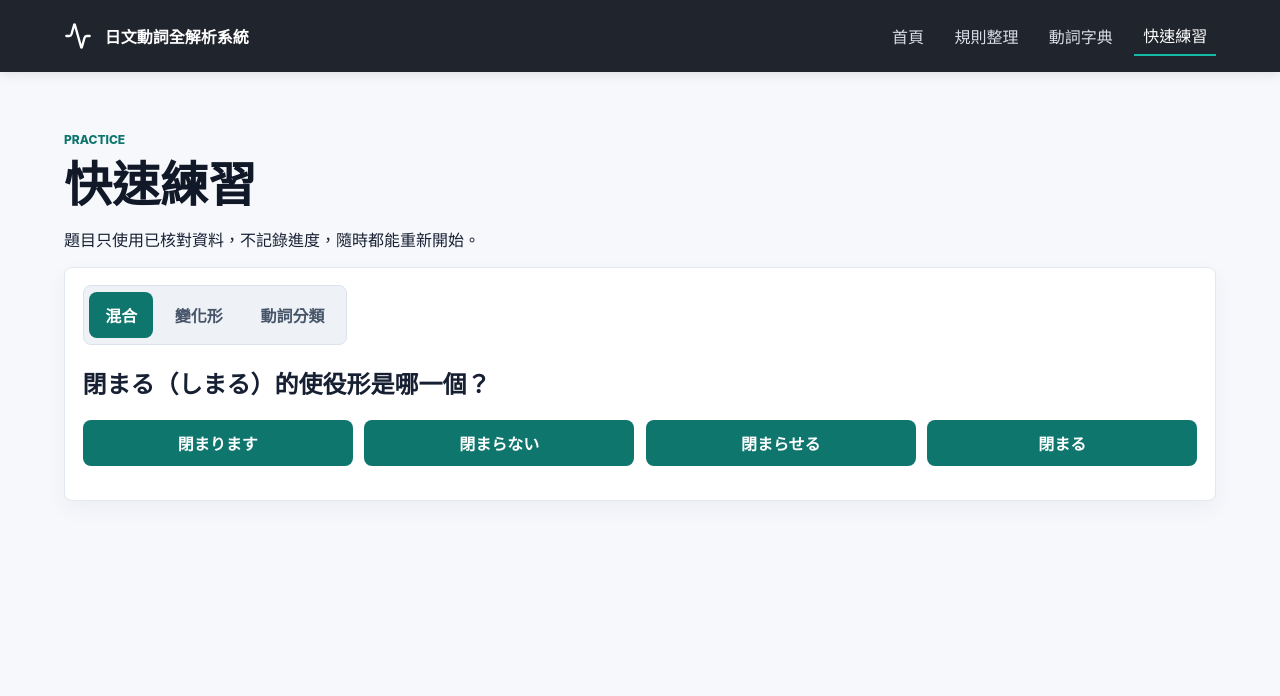
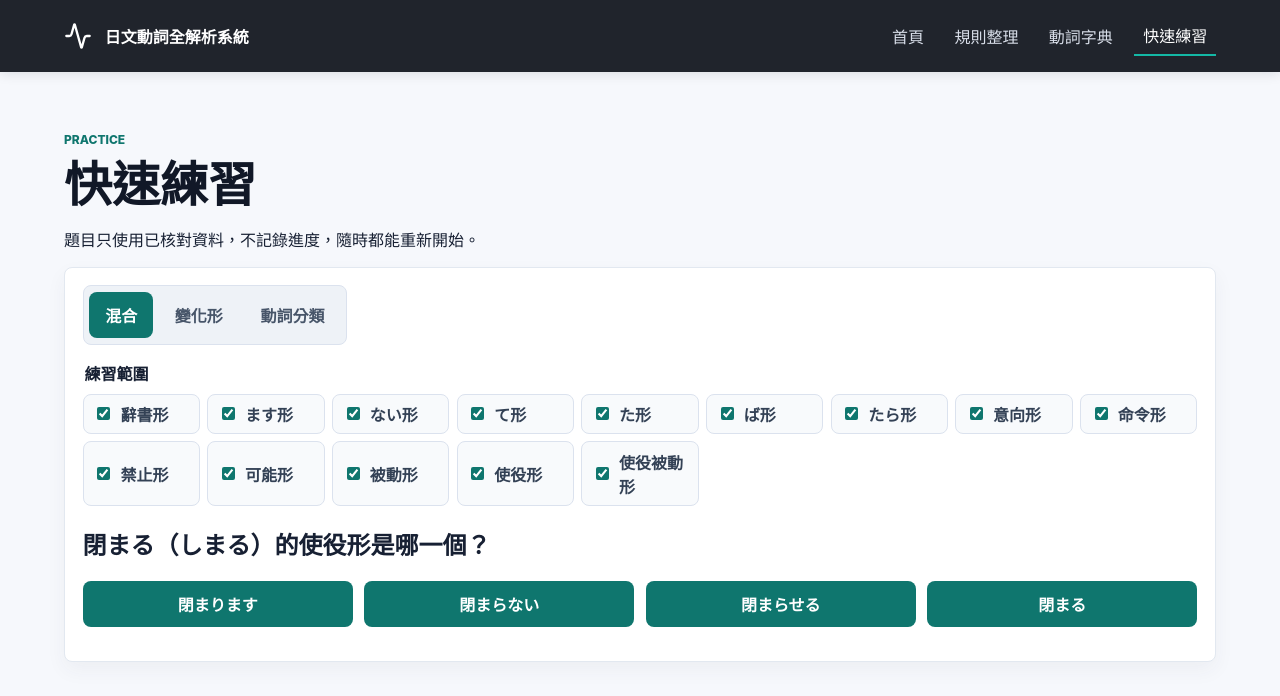
Before and after one commit to Lumus-lab/japanese-verb-learning-site, a React (Vite) app: page /practice in a window 1280 px wide. Shown: the top 696 px of the page. Built offline with nearby package versions, Linux system fonts and the light colour scheme.

Commit message:
feat: balance practice form selection

```diff
--- a/src/domain/practice.ts
+++ b/src/domain/practice.ts
@@ -23,6 +23,15 @@ export type PracticeQuestion =
 
 export type PracticeMode = PracticeQuestion['kind'] | 'mixed'
 
+export type PracticeQuestionOptions = {
+  formId?: VerbFormId
+  formIds?: readonly VerbFormId[]
+}
+
+export const DEFAULT_PRACTICE_FORM_IDS = FORM_DEFINITIONS.map(
+  (form) => form.id,
+)
+
 const groupLabels = {
   godan: '五段動詞',
   ichidan: '一段動詞',
@@ -39,11 +48,31 @@ const rotate = <T,>(items: T[], random: () => number) => {
 
 const unique = (items: string[]) => [...new Set(items)]
 
+const uniqueFormIds = (formIds: readonly VerbFormId[]) =>
+  FORM_DEFINITIONS.flatMap((form) =>
+    formIds.includes(form.id) ? [form.id] : [],
+  )
+
+export const buildPracticeFormQueue = (
+  formIds: readonly VerbFormId[] = DEFAULT_PRACTICE_FORM_IDS,
+  random: () => number = Math.random,
+) => {
+  const remaining = uniqueFormIds(formIds)
+  const queue: VerbFormId[] = []
+
+  while (remaining.length > 0) {
+    const index = Math.floor(random() * remaining.length) % remaining.length
+    queue.push(remaining.splice(index, 1)[0])
+  }
+
+  return queue
+}
+
 export const buildPracticeQuestion = (
   random: () => number = Math.random,
   requestedMode: PracticeMode = 'mixed',
+  options: PracticeQuestionOptions = {},
 ): PracticeQuestion => {
-  const verb = pick(VERBS, random)
   const kind =
     requestedMode === 'mixed'
       ? random() < 0.5
@@ -52,6 +81,7 @@ export const buildPracticeQuestion = (
       : requestedMode
 
   if (kind === 'group') {
+    const verb = pick(VERBS, random)
     const answer = groupLabels[verb.group]
 
     return {
@@ -65,17 +95,36 @@ export const buildPracticeQuestion = (
     }
   }
 
+  const selectedFormIds = uniqueFormIds(
+    options.formIds ?? DEFAULT_PRACTICE_FORM_IDS,
+  )
+  const requestedFormIds = options.formId ? [options.formId] : selectedFormIds
+  const candidateVerbs = VERBS.filter((verb) => {
+    const forms = conjugate(verb)
+    return requestedFormIds.some((formId) => {
+      const value = forms[formId]
+      return value.status !== 'not-applicable' && Boolean(value.surface)
+    })
+  })
+  const verb = pick(candidateVerbs.length > 0 ? candidateVerbs : VERBS, random)
   const forms = conjugate(verb)
   const availableForms = FORM_DEFINITIONS.filter((form) => {
     const value = forms[form.id]
-    return value.status !== 'not-applicable' && Boolean(value.surface)
+    return (
+      selectedFormIds.includes(form.id) &&
+      value.status !== 'not-applicable' &&
+      Boolean(value.surface)
+    )
   })
-  const form = pick(availableForms, random)
+  const requestedForm = options.formId
+    ? availableForms.find((form) => form.id === options.formId)
+    : undefined
+  const form = requestedForm ?? pick(availableForms, random)
   const answer = forms[form.id].surface!
   const distractors = unique(
-    availableForms
-      .map((definition) => forms[definition.id].surface!)
-      .filter((value) => value !== answer),
+    FORM_DEFINITIONS
+      .map((definition) => forms[definition.id].surface)
+      .filter((value): value is string => Boolean(value) && value !== answer),
   ).slice(0, 3)
 
   if (distractors.length < 3) {
--- a/src/pages/PracticePage.tsx
+++ b/src/pages/PracticePage.tsx
@@ -1,7 +1,13 @@
 import { useState } from 'react'
 
-import { buildPracticeQuestion } from '../domain/practice'
+import { FORM_DEFINITIONS } from '../data/forms'
+import {
+  DEFAULT_PRACTICE_FORM_IDS,
+  buildPracticeFormQueue,
+  buildPracticeQuestion,
+} from '../domain/practice'
 import type { PracticeMode } from '../domain/practice'
+import type { VerbFormId } from '../domain/types'
 
 const PRACTICE_MODES: { id: PracticeMode; label: string }[] = [
   { id: 'mixed', label: '混合' },
@@ -9,21 +15,93 @@ const PRACTICE_MODES: { id: PracticeMode; label: string }[] = [
   { id: 'group', label: '動詞分類' },
 ]
 
+const nextQueuedQuestion = (
+  mode: PracticeMode,
+  formIds: readonly VerbFormId[],
+  queue: readonly VerbFormId[],
+) => {
+  const buildFormQuestion = () => {
+    const availableQueue = queue.filter((formId) => formIds.includes(formId))
+    const readyQueue =
+      availableQueue.length > 0
+        ? availableQueue
+        : buildPracticeFormQueue(formIds)
+    const [formId, ...remainingQueue] = readyQueue
+
+    return {
+      question: buildPracticeQuestion(Math.random, 'form', {
+        formId,
+        formIds,
+      }),
+      queue: remainingQueue,
+    }
+  }
+
+  if (mode === 'form') {
+    return buildFormQuestion()
+  }
+
+  if (mode === 'mixed' && Math.random() >= 0.5) {
+    return buildFormQuestion()
+  }
+
+  return {
+    question: buildPracticeQuestion(Math.random, 'group'),
+    queue: [...queue],
+  }
+}
+
 export function PracticePage() {
   const [mode, setMode] = useState<PracticeMode>('mixed')
+  const [selectedFormIds, setSelectedFormIds] = useState<VerbFormId[]>([
+    ...DEFAULT_PRACTICE_FORM_IDS,
+  ])
+  const [formQueue, setFormQueue] = useState<VerbFormId[]>(() =>
+    buildPracticeFormQueue(DEFAULT_PRACTICE_FORM_IDS),
+  )
   const [question, setQuestion] = useState(() =>
-    buildPracticeQuestion(Math.random, 'mixed'),
+    buildPracticeQuestion(Math.random, 'mixed', {
+      formIds: DEFAULT_PRACTICE_FORM_IDS,
+    }),
   )
   const [selected, setSelected] = useState<string | null>(null)
 
   const chooseMode = (nextMode: PracticeMode) => {
+    const nextState = nextQueuedQuestion(nextMode, selectedFormIds, formQueue)
     setMode(nextMode)
-    setQuestion(buildPracticeQuestion(Math.random, nextMode))
+    setQuestion(nextState.question)
+    setFormQueue(nextState.queue)
     setSelected(null)
   }
 
   const next = () => {
-    setQuestion(buildPracticeQuestion(Math.random, mode))
+    const nextState = nextQueuedQuestion(mode, selectedFormIds, formQueue)
+    setQuestion(nextState.question)
+    setFormQueue(nextState.queue)
+    setSelected(null)
+  }
+
+  const toggleForm = (formId: VerbFormId) => {
+    const nextFormIds = selectedFormIds.includes(formId)
+      ? selectedFormIds.filter((selectedFormId) => selectedFormId !== formId)
+      : [...selectedFormIds, formId]
+
+    if (nextFormIds.length === 0) {
+      return
+    }
+
+    const nextQueue = buildPracticeFormQueue(nextFormIds)
+    const nextState =
+      mode === 'group'
+        ? {
+            question,
+            queue: nextQueue,
+          }
+        : nextQueuedQuestion(mode, nextFormIds, nextQueue)
+
+    setSelectedFormIds(nextFormIds)
+    setQuestion(nextState.question)
+    setFormQueue(nextState.queue)
     setSelected(null)
   }
 
@@ -48,6 +126,27 @@ export function PracticePage() {
             </button>
           ))}
         </div>
+        {mode !== 'group' && (
+          <fieldset className="form-scope-controls">
+            <legend>練習範圍</legend>
+            <div className="form-scope-grid">
+              {FORM_DEFINITIONS.map((form) => {
+                const isSelected = selectedFormIds.includes(form.id)
+                return (
+                  <label className="form-scope-option" key={form.id}>
+                    <input
+                      checked={isSelected}
+                      disabled={isSelected && selectedFormIds.length === 1}
+                      onChange={() => toggleForm(form.id)}
+                      type="checkbox"
+                    />
+                    <span>{form.label}</span>
+                  </label>
+                )
+              })}
+            </div>
+          </fieldset>
+        )}
         <h2>{question.prompt}</h2>
         <div className="option-grid">
           {question.options.map((option) => (
--- a/src/styles.css
+++ b/src/styles.css
@@ -362,6 +362,41 @@ button:disabled {
   background: #0f766e;
 }
 
+.form-scope-controls {
+  margin: 1rem 0 0;
+  padding: 0;
+  border: 0;
+}
+
+.form-scope-controls legend {
+  margin-bottom: 0.55rem;
+  color: #172033;
+  font-weight: 800;
+}
+
+.form-scope-grid {
+  display: grid;
+  grid-template-columns: repeat(auto-fit, minmax(7rem, 1fr));
+  gap: 0.45rem;
+}
+
+.form-scope-option {
+  display: flex;
+  align-items: center;
+  gap: 0.45rem;
+  min-height: 2.35rem;
+  padding: 0.45rem 0.6rem;
+  color: #334155;
+  background: #f8fafc;
+  border: 1px solid #dbe2ee;
+  border-radius: 8px;
+  font-weight: 700;
+}
+
+.form-scope-option input {
+  accent-color: #0f766e;
+}
+
 .feedback {
   margin-top: 1rem;
   padding: 1rem;
```
Also changed, not shown: 2 other files (tests, documents, lock files or other folders).
